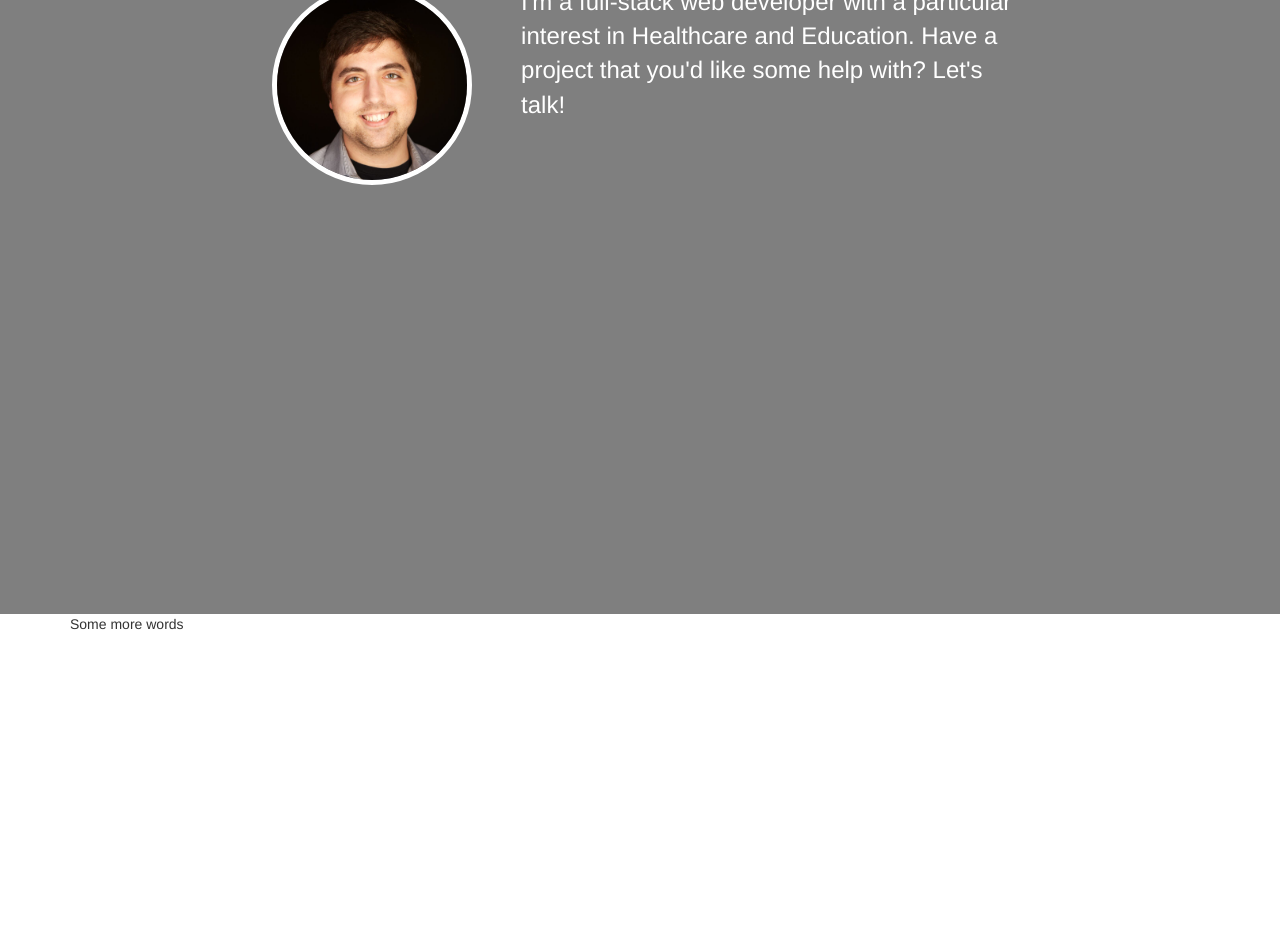
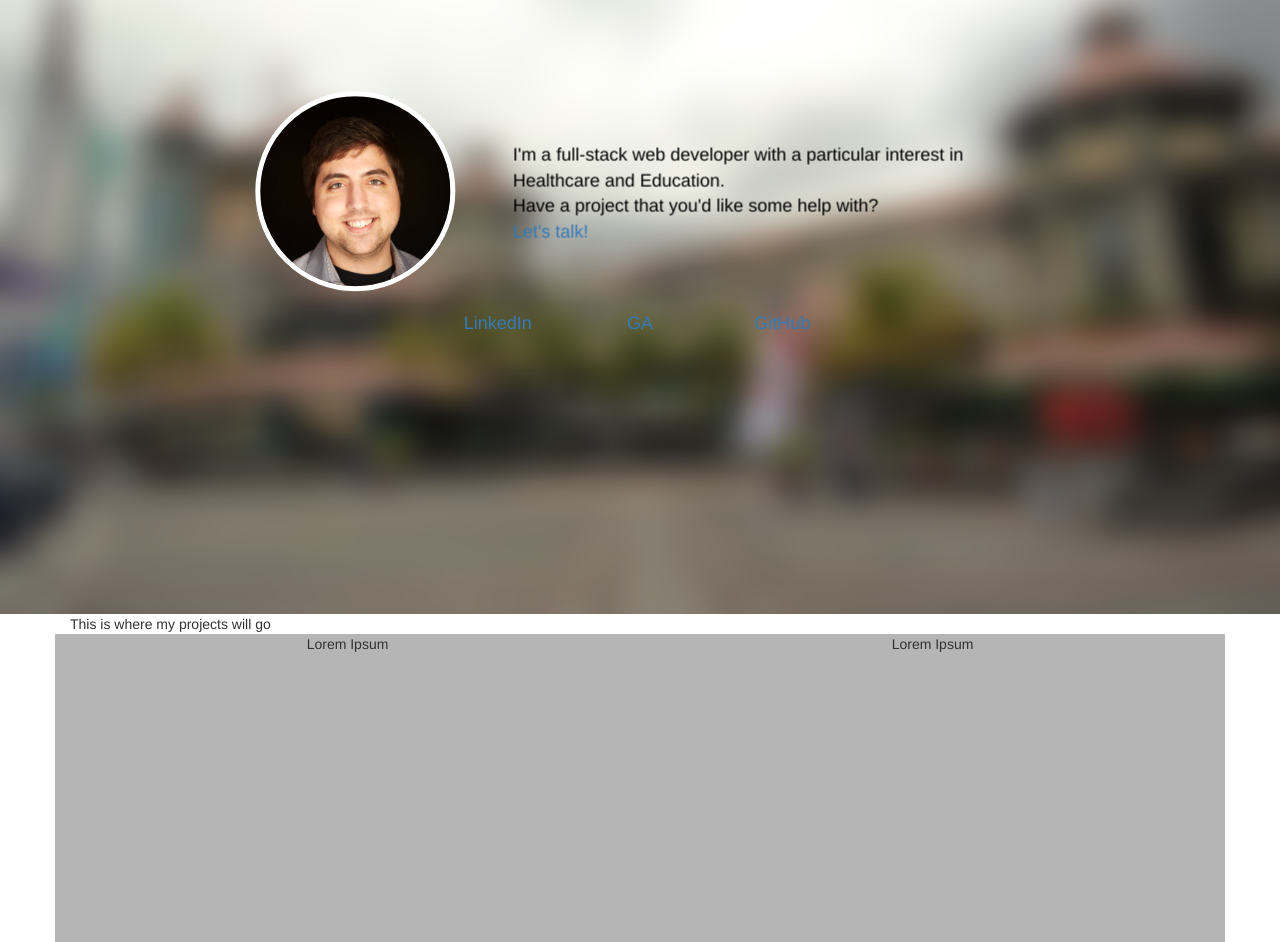
Before and after one commit to jroers/jroers.github.io, a plain HTML site: page index.html in a window 1280 px wide. Shown: the part 186-1128 px from the top of the page. Before the commit the page ends 820 px from the top, so only its background shows below. Drawn offline with nearby package versions, Linux system fonts and the light colour scheme.

Commit message:
included links to media, and styled basic outline for projects

```diff
--- a/index.html
+++ b/index.html
@@ -13,22 +13,44 @@
 
   <!-- Fonts -->
   <link href='https://fonts.googleapis.com/css?family=Quicksand:400,300' rel='stylesheet' type='text/css'>
-	<title>JR - Web Developer</title>
+	<title>Joe Roers</title>
 </head>
 <body>
 	<div class="container" id="header">
 		<h1 class="centered">JOE ROERS</h1>
-		<div class="col-md-8 col-md-offset-2">
-			<div class="col-md-4 centered">
-				<img id="profile-photo" src="./public/images/profile-photo.jpg">
+		<div class="col-md-8 col-xs-12 bio">
+			<div class="row">
+				<div class="col-md-4 col-xs-12 centered">
+					<img id="profile-photo" src="./public/images/profile-photo.jpg">
+				</div>
+				<div class="col-md-8 col-xs-12 tagline-body">
+					<p class="tagline">I'm a full-stack web developer with a particular interest in Healthcare and Education.<br>Have a project that you'd like some help with?<br>
+					<a href="mailto:joe.roers@gmail.com">Let's talk!</a></p>
+				</div>
 			</div>
-			<div class="col-md-8">
-				I'm a full-stack web developer with a particular interest in Healthcare and Education. Have a project that you'd like some help with? Let's talk!
+			<div class="row links">
+				<div class="col-xs-4 col-md-2 col-md-offset-3 centered"><a href="https://linkedin.com/in/joeroers">LinkedIn</a></div>
+				<div class="col-xs-4 col-md-2 centered"><a href="https://profiles.generalassemb.ly/profiles/joseph-roers">GA</a></div>
+				<div class="col-xs-4 col-md-2 centered"><a href="https://github.com/jroers">GitHub</a></div>
 			</div>
 		</div>
 	</div>
-	<div class="container" id="header2">
-		Some more words
+	<div class="container" id="projects">
+		This is where my projects will go
+		<div class="row">
+			<div class="col-md-6 project centered">
+				Lorem Ipsum
+			</div>
+			<div class="col-md-6 project centered">
+				Lorem Ipsum
+			</div>
+			<div class="col-md-6 project centered">
+				Lorem Ipsum
+			</div>
+			<div class="col-md-6 project centered">
+				Lorem Ipsum
+			</div>
+		</div>
 	</div>
 </body>
 </html>
--- a/public/css/app.css
+++ b/public/css/app.css
@@ -3,17 +3,20 @@
 }
 
 #header {
-	background-color: rgba(0, 0, 0, 0.5);
+	background: url("../images/background.png") no-repeat center center scroll;
+	background-size: cover;
 	height: 100vh;
 	width: 100vw;
-	color: white;
-	font-size: 24px;
+	color: 	black;
+	font-size: 18px;
+	vertical-align: center;
 }
 
 #header h1 {
 	font-family: 'Quicksand', sans-serif;
 	font-size: 128px;
 	font-weight: 300;
+	color: rgba(25,25,25, 0.7);
 }
 
 #profile-photo {
@@ -23,8 +26,41 @@
 	border: 5px solid white;
 }
 
+.links {
+	margin-top: 20px;
+}
+
+.project {
+	min-height: 400px;
+	background: rgba(150, 150, 150, 0.7);
+}
+.tagline-body {
+	min-height: 200px;
+	-webkit-transform-style: preserve-3d;
+  -moz-transform-style: preserve-3d;
+  transform-style: preserve-3d;
+}
+.tagline {
+	position: relative;
+  top: 50%;
+  transform: translateY(50%);
+}
+
 @media (max-width: 768px) {
 	#header h1 {
-		font-size: 64px;
+		font-size: 58px;
+	}
+	#profile-photo {
+		max-width: 150px;
+		border-radius: 75px;
+		margin-bottom: 20px;
 	}
 }
+@media(min-width: 769px) {
+	.bio {
+		position:absolute;
+		top:50%;
+		left:50%;
+		transform:translateX(-50%) translateY(-50%);
+	}
+}
```
